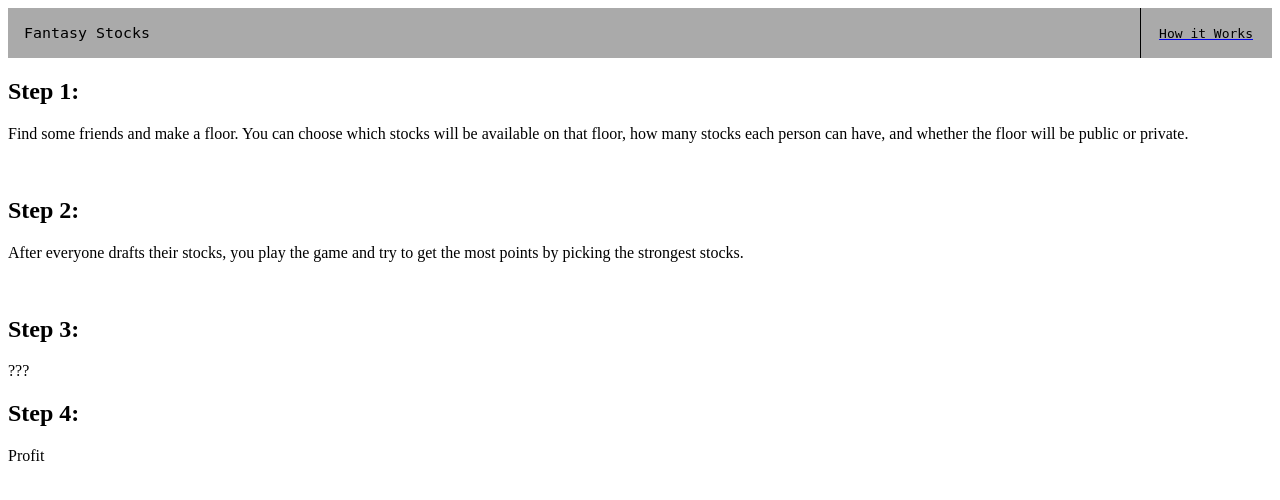
After one commit to ddsnowboard/FantasyStocks, a Django app: template fantasyStocks/stocks/templates/instructions.html in a window 1280 px wide. The commit adds this page. Shown: the top 500 px of the page. Run offline with Django 3.2, Linux system fonts and the light colour scheme; the template is opened without the code that fills it, so the values that code supplies are empty; parts of the project's set-up code (start-up, migrations or seed data) failed here and were passed over.

Commit message:
Write instructions, try to change up urlconf.
The browser wants to send me to index.html, but I need to redirect it to
index/ instead. I don't seem to be catching the request to just the
website before the browser catches it. Maybe a real issue was being
hidden before and my urlconf doesn't actually work like I think it does.

```diff
--- a/fantasyStocks/stocks/stockUrls.py
+++ b/fantasyStocks/stocks/stockUrls.py
@@ -3,8 +3,10 @@
 from stocks import views
 from django.conf.urls import url
 from django.views.generic.base import RedirectView
+from django.core.urlresolvers import reverse
 
 urlpatterns = [
-        url("index.html", views.index),
-        url("$", RedirectView.as_view(url="index.html", permanent=True)),
+            url("instructions/", views.instructions, name="instructions"),
+            url("index/", views.index, name="homepage"),
+            url("^/$", RedirectView.as_view(url=reverse("homepage"), permanent=True)),
         ]
--- a/fantasyStocks/stocks/templates/base.html
+++ b/fantasyStocks/stocks/templates/base.html
@@ -9,13 +9,13 @@
         <table style="height:100%; width: 100%; table-layout: fixed; border-collapse: collapse;">
             <tr>
                 <td>
-                    <a style="display: block; width: 100%; text-decoration: none;" href="index.html">
+                    <a style="display: block; width: 100%; text-decoration: none;" href="{% url "homepage" %}">
                         <div class="logo">Fantasy Stocks</div>
                     </a>
                 </td>
                 <td style="padding-bottom: 0; padding-top: 0">
                     <div class="rightnavbutton">
-                        <a href="instructions.html">
+                        <a href="{% url "instructions" %}">
                             <table style="height: 100%">
                                 <tr>
                                     <td style="width: inherit; color: black;">
--- a/fantasyStocks/stocks/templates/index.html
+++ b/fantasyStocks/stocks/templates/index.html
@@ -1 +1,2 @@
 {% extends "base.html" %}
+{% block title %}Fantasy Stocks{% endblock %}
--- /dev/null
+++ b/fantasyStocks/stocks/templates/instructions.html
@@ -0,0 +1,22 @@
+{% extends "base.html" %}
+{% block title %} How it works {% endblock %}
+{% block content %}
+<h2>Step 1:</h2>
+<p>
+Find some friends and make a floor. You can choose which stocks will be available on that floor, how many stocks each person can have, and whether the floor will be public or private.
+</p>
+<br />
+<h2> Step 2:</h2>
+<p>
+After everyone drafts their stocks, you play the game and try to get the most points by picking the strongest stocks.
+</p>
+<br />
+<h2> Step 3:</h3>
+<p>
+???
+</p>
+<h2> Step 4:</h3>
+<p>
+Profit
+</p>
+{% endblock %}
--- a/fantasyStocks/stocks/views.py
+++ b/fantasyStocks/stocks/views.py
@@ -4,3 +4,5 @@ from django.http import HttpResponse
 # Create your views here.
 def index(request):
     return render(request, "index.html")
+def instructions(request):
+    return render(request, "instructions.html")
```
